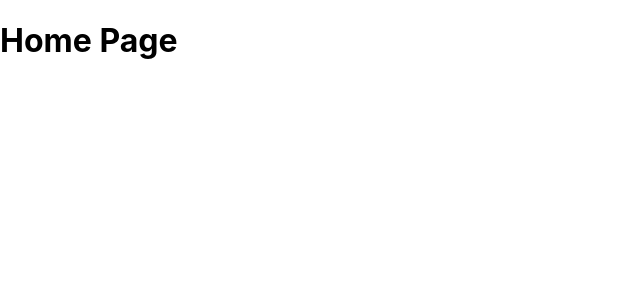
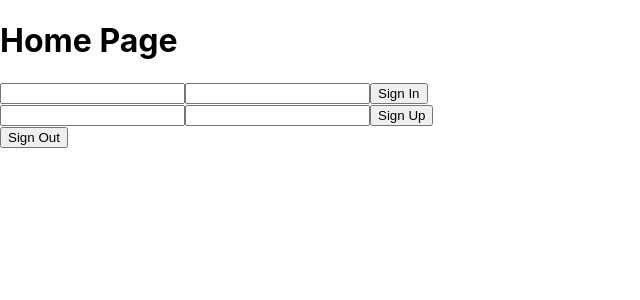
Before and after one commit to Steven-McCombe/Welder-showcase, a React (Create React App) app: page / in a window 1280 px wide. Shown: the top 300 px of the page, without its empty margins (0-640 px from the left). Built offline with nearby package versions, Linux system fonts and the light colour scheme.

Commit message:
added firebase auth basic functionality

```diff
--- a/package.json
+++ b/package.json
@@ -7,8 +7,11 @@
     "@testing-library/react": "^13.4.0",
     "@testing-library/user-event": "^13.5.0",
     "axios": "^1.4.0",
+    "crypto-browserify": "^3.12.0",
     "dotenv": "^16.3.1",
     "firebase": "^9.22.2",
+    "os-browserify": "^0.3.0",
+    "path-browserify": "^1.0.1",
     "react": "^18.2.0",
     "react-dom": "^18.2.0",
     "react-router-dom": "^6.13.0",
--- a/src/SignIn.js
+++ b/src/SignIn.js
@@ -1,63 +1,29 @@
 import React, { useState } from 'react';
-import { auth } from './firebase';
+import { getAuth, signInWithEmailAndPassword } from 'firebase/auth';
 
-function SignIn() {
+const Signin = () => {
   const [email, setEmail] = useState('');
   const [password, setPassword] = useState('');
-    const [error, setError] = useState(null);
 
-    const signInWithEmailAndPasswordHandler =
-            (event,email, password) => {
-                event.preventDefault();
-                auth.signInWithEmailAndPassword(email, password).catch(error => {
-                  setError("Error signing in with password and email!");
-                  console.error("Error signing in with password and email", error);
+  const signin = (e) => {
+    e.preventDefault();
+    const auth = getAuth();
+    signInWithEmailAndPassword(auth, email, password)
+      .then((userCredential) => {
+        console.log("User signed in: ", userCredential.user);
+      })
+      .catch((error) => {
+        console.error("Error signing in: ", error);
       });
-            };
-
-    const onChangeHandler = (event) => {
-        const {name, value} = event.currentTarget;
-
-        if(name === 'userEmail') {
-            setEmail(value);
   }
-        else if(name === 'userPassword'){
-          setPassword(value);
-        }
-    };
 
   return (
-        <div>
-            {error !== null && <div>{error}</div>}
-            <form>
-                <label htmlFor="userEmail" >
-                    Email:
-                </label>
-                <input
-                    type="email"
-                    name="userEmail"
-                    value = {email}
-                    placeholder="E.g: example@gmail.com"
-                    id="userEmail"
-                    onChange = {(event) => onChangeHandler(event)}
-                />
-                <label htmlFor="userPassword">
-                    Password:
-                </label>
-                <input
-                    type="password"
-                    name="userPassword"
-                    value = {password}
-                    placeholder="Your Password"
-                    id="userPassword"
-                    onChange = {(event) => onChangeHandler(event)}
-                />
-                <button onClick = {(event) => {signInWithEmailAndPasswordHandler(event, email, password)}}>
-                    Sign in
-                </button>
+    <form onSubmit={signin}>
+      <input type="email" onChange={(e) => setEmail(e.target.value)} />
+      <input type="password" onChange={(e) => setPassword(e.target.value)} />
+      <button type="submit">Sign In</button>
     </form>
-        </div>
   );
 }
 
-export default SignIn;
+export default Signin;
--- /dev/null
+++ b/src/SignOut.js
@@ -0,0 +1,21 @@
+import React from 'react';
+import { getAuth, signOut } from 'firebase/auth';
+
+const Signout = () => {
+  const signout = () => {
+    const auth = getAuth();
+    signOut(auth)
+      .then(() => {
+        console.log("User signed out");
+      })
+      .catch((error) => {
+        console.error("Error signing out: ", error);
+      });
+  }
+
+  return (
+    <button onClick={signout}>Sign Out</button>
+  );
+}
+
+export default Signout;
--- a/src/SignUp.js
+++ b/src/SignUp.js
@@ -0,0 +1,29 @@
+import React, { useState } from 'react';
+import { getAuth, createUserWithEmailAndPassword } from 'firebase/auth';
+
+const Signup = () => {
+  const [email, setEmail] = useState('');
+  const [password, setPassword] = useState('');
+
+  const signup = (e) => {
+    e.preventDefault();
+    const auth = getAuth();
+    createUserWithEmailAndPassword(auth, email, password)
+      .then((userCredential) => {
+        console.log("User created: ", userCredential.user);
+      })
+      .catch((error) => {
+        console.error("Error signing up: ", error);
+      });
+  }
+
+  return (
+    <form onSubmit={signup}>
+      <input type="email" onChange={(e) => setEmail(e.target.value)} />
+      <input type="password" onChange={(e) => setPassword(e.target.value)} />
+      <button type="submit">Sign Up</button>
+    </form>
+  );
+}
+
+export default Signup;
--- a/src/index.js
+++ b/src/index.js
@@ -3,6 +3,23 @@ import ReactDOM from 'react-dom/client';
 import './index.css';
 import App from './App';
 import reportWebVitals from './reportWebVitals';
+import { initializeApp } from "firebase/app";
+import { getAnalytics } from "firebase/analytics";
+
+const firebaseConfig = {
+  apiKey: "AIzaSyD66iZFyz0Y2r-Gq83ZugtE0fDOwP0tgDE",
+  authDomain: "talentshowcase-3a90c.firebaseapp.com",
+  databaseURL: "https://talentshowcase-3a90c-default-rtdb.firebaseio.com",
+  projectId: "talentshowcase-3a90c",
+  storageBucket: "talentshowcase-3a90c.appspot.com",
+  messagingSenderId: "542040577117",
+  appId: "1:542040577117:web:4b5df949173921944469b4",
+  measurementId: "G-17YN3227Y2"
+};
+
+// Initialize Firebase
+const app = initializeApp(firebaseConfig);
+const analytics = getAnalytics(app);
 
 const root = ReactDOM.createRoot(document.getElementById('root'));
 root.render(
--- a/src/pages/HomePage.js
+++ b/src/pages/HomePage.js
@@ -1,9 +1,17 @@
 import React from 'react';
+import SignIn from '../SignIn';
+import SignUp from '../SignUp';
+import SignOut from '../SignOut';
 
 function HomePage() {
-    return (
-        <h1>Home Page</h1>
-    );
+  return (
+    <div>
+      <h1>Home Page</h1>
+      <SignIn />
+      <SignUp />
+      <SignOut />
+    </div>
+  );
 }
 
 export default HomePage;
```
Also changed, not shown: src/firebase.js (+18 -12 lines), 2 other files (tests, documents, lock files or other folders). Lines whose indentation alone changed are shown as unchanged.
